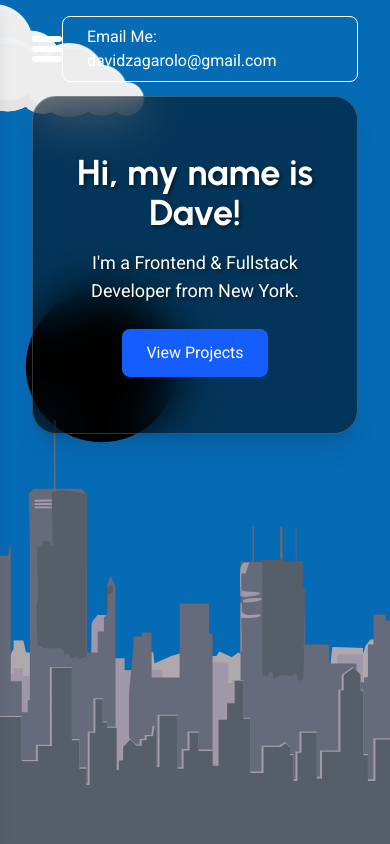
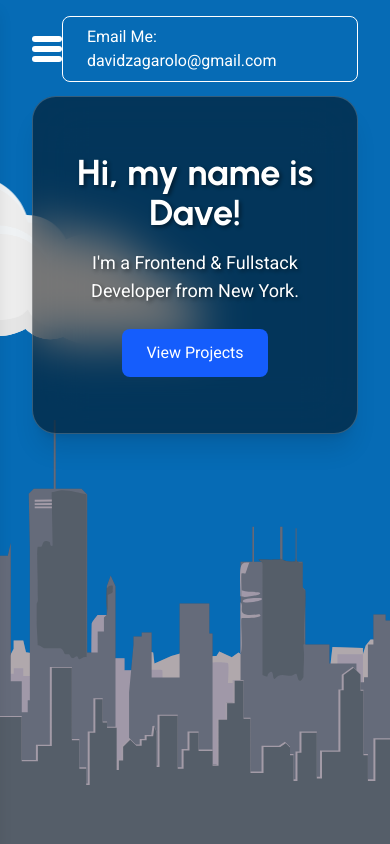
Before and after one commit to davidzagarolo/visceraltwist, a Next.js app: page / in a window 390 px wide. Shown: the top 844 px of the page. Built offline with nearby package versions, Linux system fonts and the light colour scheme.

Commit message:
mobile animation test

```diff
--- a/components/SkylineAnimation/Clouds.tsx
+++ b/components/SkylineAnimation/Clouds.tsx
@@ -1,18 +1,27 @@
 // components/SkylineAnimation/Clouds.tsx
 "use client";
-import React from "react";
+import React, { useState, useEffect } from "react";
 
 interface CloudsProps {
   isNight: boolean;
 }
 
 export default function Clouds({ isNight }: CloudsProps) {
+  const [isMobile, setIsMobile] = useState(false);
+
+  useEffect(() => {
+    const handleResize = () => setIsMobile(window.innerWidth <= 768);
+    handleResize(); // initial check
+    window.addEventListener("resize", handleResize);
+    return () => window.removeEventListener("resize", handleResize);
+  }, [])
+
   const wrapperStyle: React.CSSProperties = {
     position: "absolute",
-    top: 0,
+    top: isMobile ? "20%" : "10%",
     left: 0,
-    width: "100%",
-    height: "100%",
+    width: isMobile ? "150vw" : "100vw",
+    height: isMobile ? "700px" : "920px",
     pointerEvents: "none",
     opacity: isNight ? 0 : 1,
     transition: "opacity 6s ease-in-out"
--- a/components/SkylineAnimation/SkylineAnimation.tsx
+++ b/components/SkylineAnimation/SkylineAnimation.tsx
@@ -22,8 +22,8 @@
         <div className="fixed inset-0 pointer-events-none overflow-hidden z-0">
             <Sky />
             <Stars isVisible={isNight} fadeDuration={2000} count={150} />
-            <Sun className="absolute left-0 top-0" />
-            <Moon className="absolute left-0 top-0" />
+            { /* <Sun className="absolute left-0 top-0" /> */ }
+            { /* <Moon className="absolute left-0 top-0" /> */ }
             <Clouds isNight={isNight} />
             <div className="absolute bottom-0 right-0 h-screen w-auto">
                 <Skyline className="h-full w-auto object-cover" />
```
